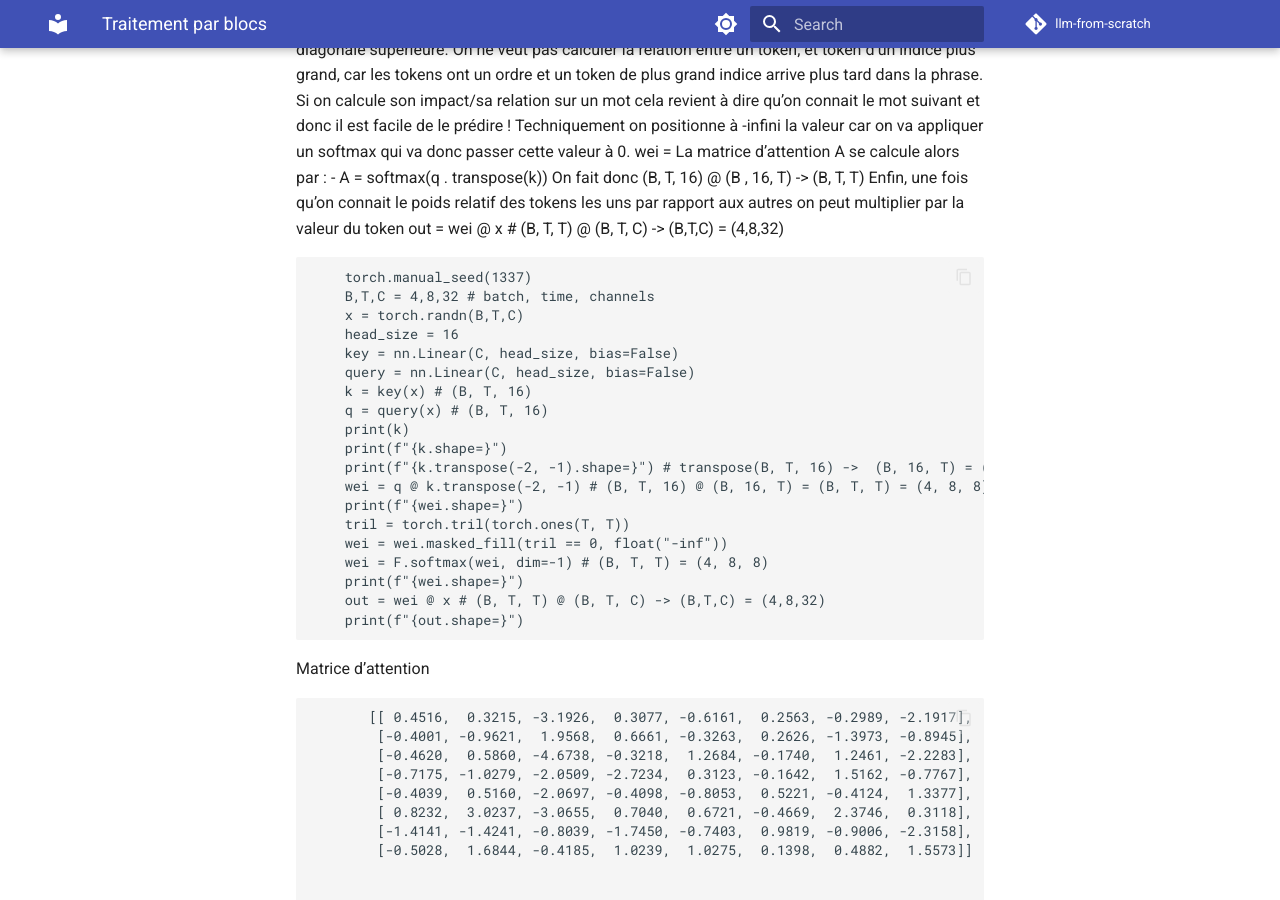
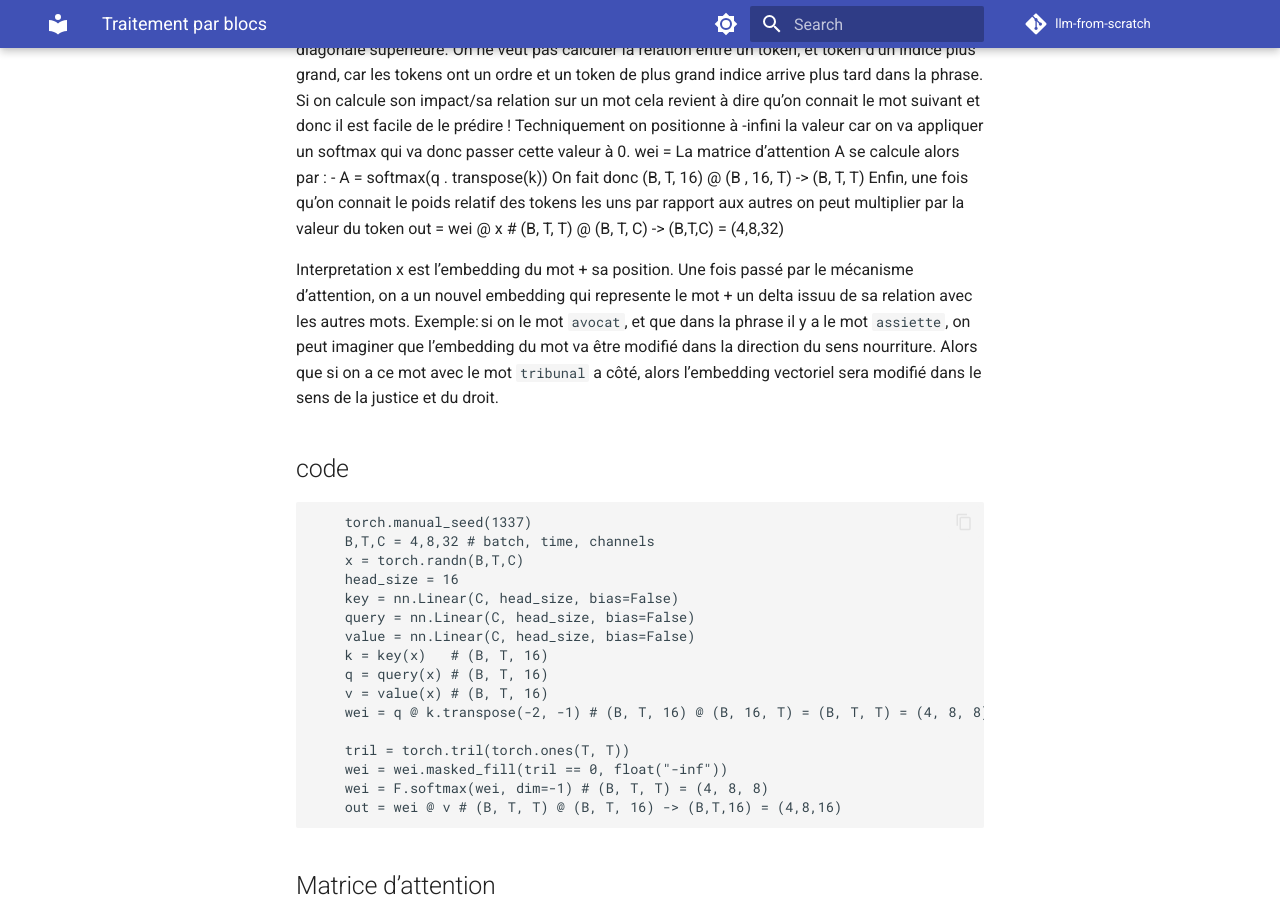
Before and after one commit to 1ou2/llm-from-scratch, an MkDocs documentation site: the page built from docs/concepts/model/gpt2.md, in a window 1280 px wide and 900 px high, scrolled down 2655 px. Built offline with MkDocs 1.6.1 and Material for MkDocs 9.7.7, drawn with Linux system fonts in a browser that asks for light colours; comment, search, counter and statistics services are not loaded.

Commit message:
attention

````diff
--- a/docs/concepts/model/gpt2.md
+++ b/docs/concepts/model/gpt2.md
@@ -70,6 +70,13 @@ On fait donc (B, T, 16) @ (B , 16, T) -> (B, T, T)
 Enfin, une fois qu’on connait le poids relatif des tokens les uns par rapport aux autres on peut multiplier par la valeur du token
 out = wei @ x # (B, T, T) @ (B, T, C) -> (B,T,C) = (4,8,32)
 
+Interpretation
+x est l’embedding du mot + sa position.
+Une fois passé par le mécanisme d’attention, on a un nouvel embedding qui represente le mot + un delta issuu de sa relation avec les autres mots.
+Exemple: si on le mot ```avocat```, et que dans la phrase il y a le mot ```assiette```, on peut imaginer que l’embedding du mot va être modifié dans la direction du sens nourriture.
+Alors que si on a ce mot avec le mot ```tribunal``` a côté, alors l’embedding vectoriel sera modifié dans le sens de la justice et du droit.
+
+## code
 ```
     torch.manual_seed(1337)
     B,T,C = 4,8,32 # batch, time, channels
@@ -77,22 +84,19 @@ out = wei @ x # (B, T, T) @ (B, T, C) -> (B,T,C) = (4,8,32)
     head_size = 16
     key = nn.Linear(C, head_size, bias=False)
     query = nn.Linear(C, head_size, bias=False)
-    k = key(x) # (B, T, 16)
+    value = nn.Linear(C, head_size, bias=False)
+    k = key(x)   # (B, T, 16)
     q = query(x) # (B, T, 16)
-    print(k)
-    print(f"{k.shape=}")
-    print(f"{k.transpose(-2, -1).shape=}") # transpose(B, T, 16) ->  (B, 16, T) = (4, 16, 8)
+    v = value(x) # (B, T, 16)
     wei = q @ k.transpose(-2, -1) # (B, T, 16) @ (B, 16, T) = (B, T, T) = (4, 8, 8)
-    print(f"{wei.shape=}")
+
     tril = torch.tril(torch.ones(T, T))
     wei = wei.masked_fill(tril == 0, float("-inf"))
     wei = F.softmax(wei, dim=-1) # (B, T, T) = (4, 8, 8)
-    print(f"{wei.shape=}")
-    out = wei @ x # (B, T, T) @ (B, T, C) -> (B,T,C) = (4,8,32)
-    print(f"{out.shape=}")
+    out = wei @ v # (B, T, T) @ (B, T, 16) -> (B,T,16) = (4,8,16)
 ```
 
-Matrice d’attention
+## Matrice d’attention
 ```
        [[ 0.4516,  0.3215, -3.1926,  0.3077, -0.6161,  0.2563, -0.2989, -2.1917],
         [-0.4001, -0.9621,  1.9568,  0.6661, -0.3263,  0.2626, -1.3973, -0.8945],
````
Also changed, not shown: 1 other file.
